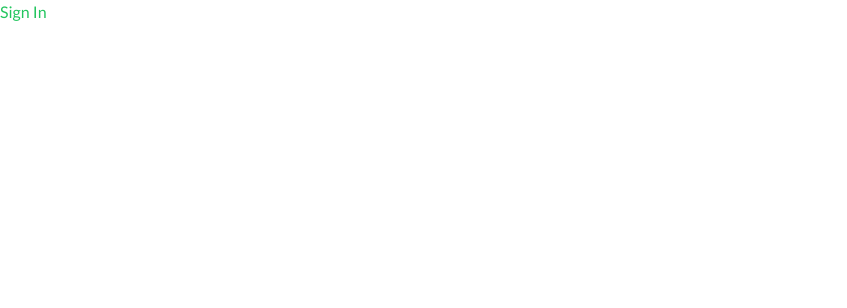
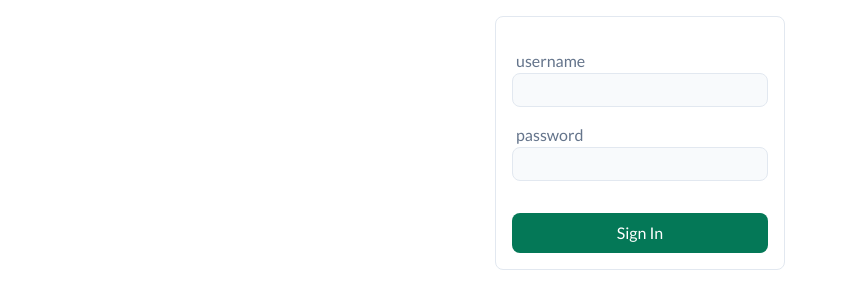
Before and after one commit to simzeee/react_formula_capstone, a React (Vite) app in the folder rf-capstone-project/: page / in a window 1280 px wide. Shown: the top 308 px of the page, without its empty margins (0-847 px from the left). Built offline with nearby package versions, Linux system fonts and the light colour scheme; a web font is replaced by a local one.

Commit message:
edit linter and create auth form

```diff
--- a/rf-capstone-project/package.json
+++ b/rf-capstone-project/package.json
@@ -20,7 +20,7 @@
     "@types/react-dom": "^18.3.5",
     "@vitejs/plugin-react": "^4.3.4",
     "autoprefixer": "^10.4.20",
-    "eslint": "^9.17.0",
+    "eslint": "^9.20.1",
     "eslint-plugin-react": "^7.37.2",
     "eslint-plugin-react-hooks": "^5.0.0",
     "eslint-plugin-react-refresh": "^0.4.16",
--- /dev/null
+++ b/rf-capstone-project/src/pages/auth/AuthForm/Field.jsx
@@ -0,0 +1,18 @@
+const Field = (props) => {
+  const { field, onChange, value } = props;
+  return (
+    <div className="flex flex-col my-4">
+      <label className="pl-1 text-slate-500" htmlFor={field.label}>
+        {field.label}
+      </label>
+      <input
+        className="px-2 py-1 bg-slate-50 border border-slate-200 rounded-lg focus:outline-emerald-600 w-64"
+        id={field.label}
+        onChange={onChange}
+        value={value}
+      ></input>
+    </div>
+  );
+};
+
+export default Field;
--- /dev/null
+++ b/rf-capstone-project/src/pages/auth/AuthForm/index.jsx
@@ -0,0 +1,33 @@
+import { useState } from "react";
+import Field from "./Field";
+
+const AuthForm = (props) => {
+  const { fields, submitButtonLabel } = props;
+  const [values, setValues] = useState(() => {
+    const initialState = {};
+    for (let field of fields) {
+      initialState[field.label] = "";
+    }
+    return initialState;
+  });
+
+  return (
+    <form className="font-lato bg-white border border-slate-200 rounded-lg m-4 p-4">
+      {fields.map((field) => (
+        <Field
+          key={field.label}
+          value={values[field.label]}
+          onChange={(e) => {
+            setValues({ ...values, [field.label]: e.target.value });
+          }}
+          field={field}
+        ></Field>
+      ))}
+      <button className="bg-emerald-700 text-white w-full rounded-lg py-2 mt-4">
+        {submitButtonLabel}
+      </button>
+    </form>
+  );
+};
+
+export default AuthForm;
--- a/rf-capstone-project/src/pages/auth/SignInPage.jsx
+++ b/rf-capstone-project/src/pages/auth/SignInPage.jsx
@@ -1,5 +1,17 @@
+import AuthForm from "./AuthForm";
+
 const SignInPage = () => {
-  return <div className="font-lato text-green-500">Sign In</div>;
+  return (
+    <div className="flex justify-center items-center font-lato">
+      <AuthForm
+        fields={[
+          { label: "username", type: "text" },
+          { label: "password", type: "password" },
+        ]}
+        submitButtonLabel="Sign In"
+      ></AuthForm>
+    </div>
+  );
 };
 
 export default SignInPage;
--- a/rf-capstone-project/src/pages/auth/SignUpPage.jsx
+++ b/rf-capstone-project/src/pages/auth/SignUpPage.jsx
@@ -1,5 +1,17 @@
+import AuthForm from "./AuthForm";
 const SignUpPage = () => {
-  return <div className='font-playfair text-blue-500'>Sign Up</div>;
+  return (
+    <div className="flex justify-center items-center font-lato">
+      <AuthForm
+        fields={[
+          { label: "username", type: "text" },
+          { label: "password", type: "password" },
+          { label: "confirm password", type: "password" },
+        ]}
+        submitButtonLabel="Sign Up"
+      ></AuthForm>
+    </div>
+  );
 };
 
 export default SignUpPage;
```
Also changed, not shown: rf-capstone-project/eslint.config.js (+18 -17 lines), 1 other file (tests, documents, lock files or other folders).
